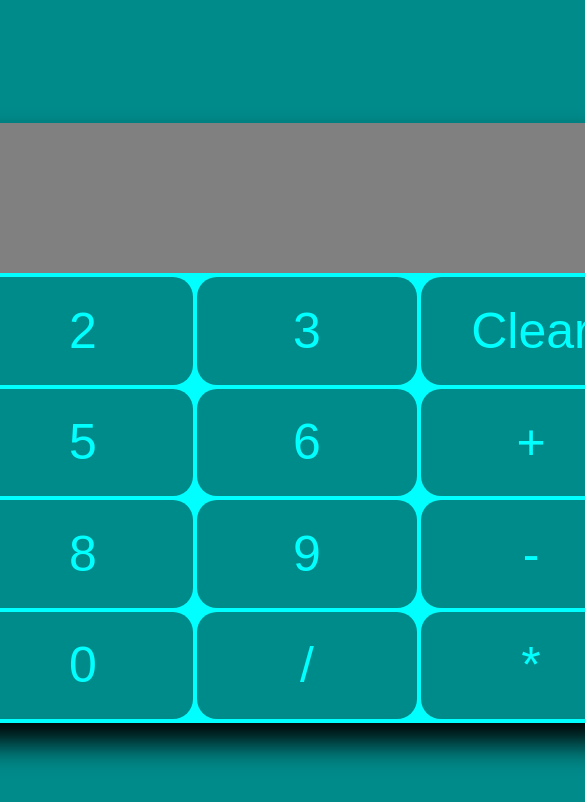
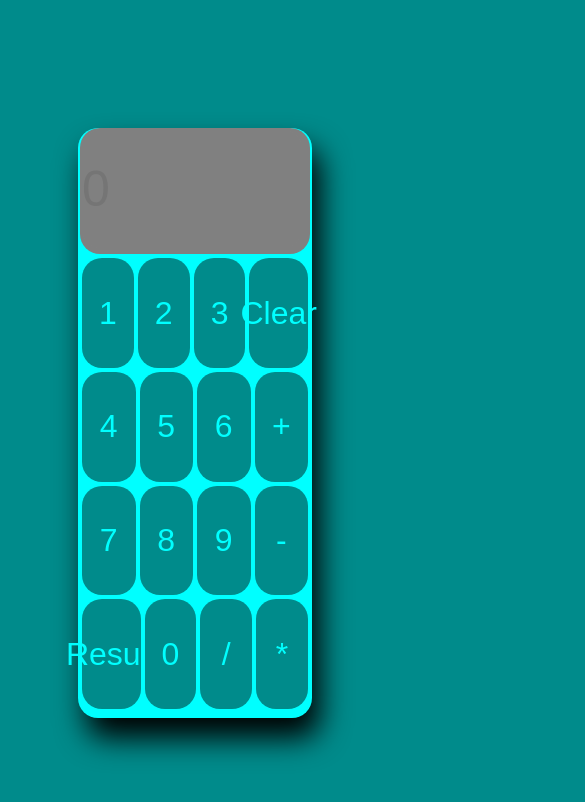
Before and after one commit to Rishav-2310/Calculator-Site, a React (Create React App) app: page / in a window 390 px wide. Shown: the top 802 px of the page, 585 px wide, since content can reach past the window. Built offline with nearby package versions, Linux system fonts and the light colour scheme.

Commit message:
Make it responsive and solve the eval function

```diff
--- a/package.json
+++ b/package.json
@@ -7,6 +7,7 @@
     "@testing-library/jest-dom": "^6.9.1",
     "@testing-library/react": "^16.3.2",
     "@testing-library/user-event": "^13.5.0",
+    "mathjs": "^15.1.1",
     "react": "^19.2.4",
     "react-dom": "^19.2.4",
     "react-scripts": "5.0.1",
--- a/src/App.css
+++ b/src/App.css
@@ -5,27 +5,28 @@
 body{
   height: 100vh;
   background-color: darkcyan;
-  display: grid;
+  display: flex;
   align-items: center;
   justify-content: center;
 }
 .boxOfTheCalc{
-  height: 600px;
-  width: 900px;
+  height: 70vh;
+  width: 60vw;
   background-color: cyan;
   border-radius: 20px;
   box-shadow: 8px 20px 30px 0px #000;
 }
 .display{
-  height: 150px;
+  height: 15vh;
   width: 100wh;
   background-color: gray;
   border-radius: 20px;
   margin: 2px;
+  padding-right: 10px;
 }
 .display input{
-  height: 145px;
-  width: 100wh;
+  height: 14vh;
+  width: 100%;
   background-color: gray;
   border-radius: 20px;
   margin: 2px;
@@ -34,17 +35,22 @@ body{
   color: #fff;
 }
 .all-keys{
-  height: 446px;
-  width: 100wh;
+  /* height: 446px;
+  width: 100wh; */
+  height: 50vh;
+  width: 100%;
   margin: 2px;
   border-radius: 20px;
 }
 .keys-box{
   display: flex;
+  padding-right: 4px;
 }
 .keys{
-  width: 220px;
-  height: 107.5px;
+  /* width: 220px;
+  height: 107.5px; */
+  width: 15vw;
+  height: 13vh;
   background-color: darkcyan;
   border: 0px solid darkcyan;
   border-radius: 20px;
@@ -53,7 +59,7 @@ body{
   align-items: center;
   justify-content: center;
   color: cyan;
-  font-size: 50px;
+  font-size: 2rem;
 }
 .keys:hover{
   transform: translateY(-2px);
--- a/src/components/Calculator.js
+++ b/src/components/Calculator.js
@@ -1,3 +1,4 @@
+import { evaluate } from 'mathjs';
 import React, {useState} from 'react'
 const Calculator= ()=>{
     const [data, setData]= useState("");
@@ -6,7 +7,7 @@ const Calculator= ()=>{
         setData(data.concat(Event.target.value))
     }
     const result= ()=>{
-        setData(eval(data))
+        setData(evaluate(data))
     }
     const clear= ()=>{
         let clearNum= '';
```
Also changed, not shown: 1 other file (tests, documents, lock files or other folders).
